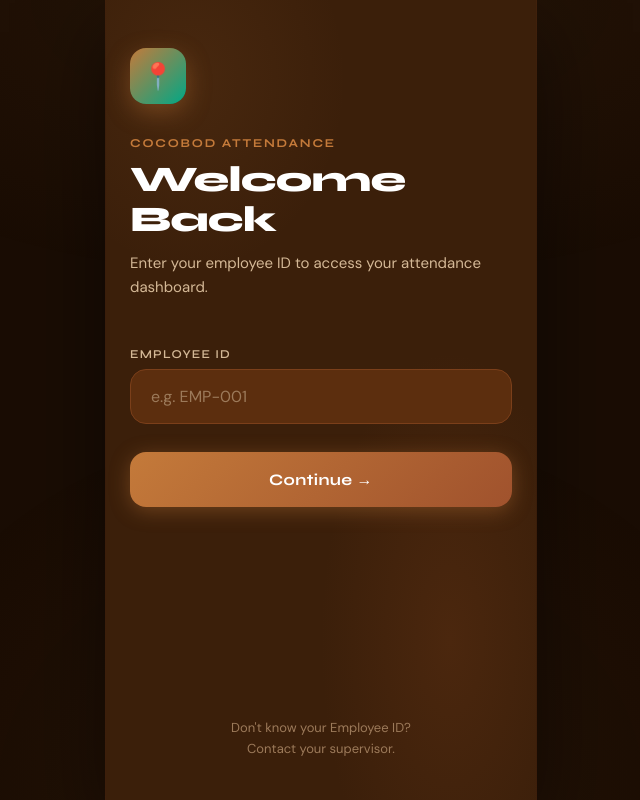
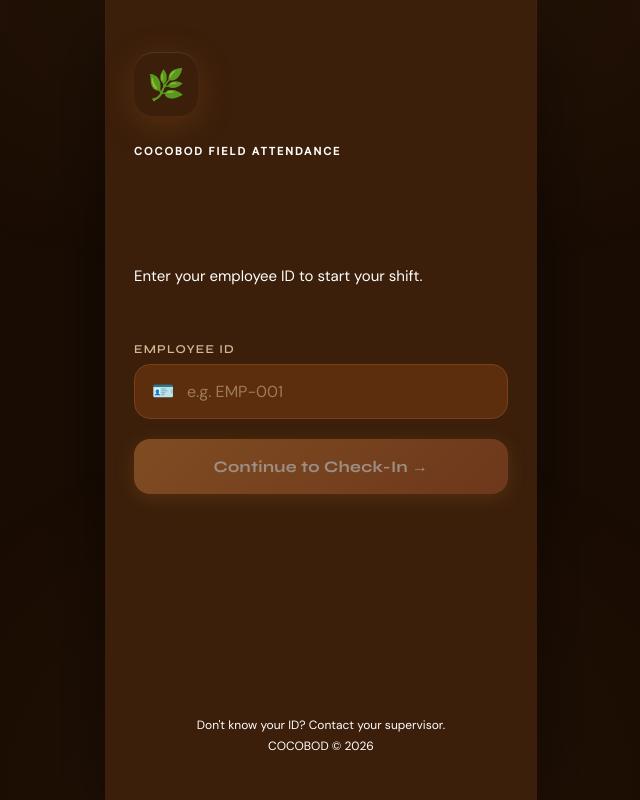
Before and after one commit to Ernesto11524/ched_field_attendance, a React (Vite) app in the folder frontend/worker-app/: page /login in a window 1280 px wide. Shown: the whole page, without its empty margins (319-959 px from the left). Built offline with nearby package versions, Linux system fonts and the light colour scheme; the HTML template or start-up script is replaced by a standard one.

Commit message:
No description

```diff
--- a/frontend/worker-app/src/pages/LoginPage.jsx
+++ b/frontend/worker-app/src/pages/LoginPage.jsx
@@ -1,141 +1,165 @@
 import { useState } from 'react';
 import { useNavigate } from 'react-router-dom';
 import { useAuth } from '../context/AuthContext';
+
+const BASE_URL = 'https://cocobod-backend-production.up.railway.app/api';
 
 export default function LoginPage() {
   const [employeeId, setEmployeeId] = useState('');
   const [loading, setLoading]       = useState(false);
   const [error, setError]           = useState('');
+  const [focused, setFocused]       = useState(false);
   const { login } = useAuth();
   const navigate  = useNavigate();
 
   async function handleSubmit(e) {
     e.preventDefault();
     if (!employeeId.trim()) return;
-
     setLoading(true);
     setError('');
-
     try {
-      const res = await fetch(`/api/workers/by-employee-id/${employeeId.trim().toUpperCase()}`);
+      const res  = await fetch(`${BASE_URL}/workers/by-employee-id/${employeeId.trim().toUpperCase()}`);
       const data = await res.json();
-
       if (!res.ok) throw new Error(data.error || 'Worker not found.');
-
-      // Store worker info — token will come after biometric auth
       login(data.worker, data.token || 'pending');
       navigate('/checkin');
     } catch (err) {
       setError(err.message);
-    } finally {
-      setLoading(false);
-    }
+    } finally { setLoading(false); }
   }
 
   return (
-    <div className="screen">
-      <div className="bg-mesh" />
+    <div className="screen" style={{ background: 'var(--b0)' }}>
+      {/* Noise */}
+      <div className="noise" />
+
+      {/* Floating orbs */}
+      <div className="orb orb-1" />
+      <div className="orb orb-2" />
+      <div className="orb orb-3" />
+
+      <div style={{
+        position: 'absolute', inset: 0, pointerEvents: 'none', zIndex: 0,
+        opacity: 0.04,
+        backgroundImage: `repeating-linear-gradient(45deg, var(--b5) 0px, var(--b5) 1px, transparent 1px, transparent 20px)`,
+      }} />
 
       <div className="content" style={{
-        flex: 1,
-        display: 'flex',
-        flexDirection: 'column',
-        padding: '48px 24px 40px',
+        flex: 1, display: 'flex', flexDirection: 'column',
+        padding: '52px 28px 44px',
       }}>
 
-        {/* Header */}
-        <div style={{ marginBottom: 48 }} className="animate-fadeUp">
+        {/* Logo area */}
+        <div className="animate-slideDown" style={{ marginBottom: 52 }}>
           <div style={{
-            width: 56,
-            height: 56,
-            borderRadius: '16px',
-            background: 'linear-gradient(135deg, var(--accent), #00A886)',
-            display: 'flex',
-            alignItems: 'center',
-            justifyContent: 'center',
-            fontSize: 26,
-            marginBottom: 32,
-            boxShadow: '0 8px 24px var(--accent-dim)',
+            width: 64, height: 64, borderRadius: '20px', marginBottom: 28,
+            background: 'linear-gradient(135deg, var(--b5), var(--b3))',
+            display: 'flex', alignItems: 'center', justifyContent: 'center',
+            fontSize: 30,
+            boxShadow: '0 8px 32px #8C4A1F60, inset 0 1px 0 rgba(255,255,255,0.1)',
+            animation: 'floatY 4s ease-in-out infinite',
+            position: 'relative',
           }}>
-            📍
+            🌿
+            <div style={{
+              position: 'absolute', inset: -4, borderRadius: 24,
+              border: '1px solid var(--b4)',
+              animation: 'pulseRing 3s ease-out infinite',
+            }} />
           </div>
 
           <p style={{
-            fontFamily: 'var(--font-display)',
-            fontSize: 12,
-            fontWeight: 700,
-            letterSpacing: '0.15em',
-            textTransform: 'uppercase',
-            color: 'var(--accent)',
-            marginBottom: 10,
+            fontFamily: 'var(--font-d)', fontSize: 11, fontWeight: 700,
+            letterSpacing: '0.18em', textTransform: 'uppercase',
+            color: 'var(--b6)', marginBottom: 10,
           }}>
-            COCOBOD Attendance
+            COCOBOD Field Attendance
           </p>
 
-          <h1 style={{ fontSize: 36, fontWeight: 800, lineHeight: 1.1, marginBottom: 12 }}>
-            Welcome<br />Back
+          <h1 style={{
+            fontSize: 40, fontWeight: 800, lineHeight: 1.05, marginBottom: 12,
+            background: 'linear-gradient(135deg, var(--b9), var(--b7) 60%, var(--b6))',
+            WebkitBackgroundClip: 'text', WebkitTextFillColor: 'transparent',
+          }}>
+            Good to see<br />you again.
           </h1>
 
-          <p style={{ color: 'var(--text-secondary)', fontSize: 15, lineHeight: 1.6 }}>
-            Enter your employee ID to access your attendance dashboard.
+          <p style={{ color: 'var(--b6)', fontSize: 15, lineHeight: 1.7 }}>
+            Enter your employee ID to start your shift.
           </p>
         </div>
 
         {/* Form */}
         <form onSubmit={handleSubmit} style={{ display: 'flex', flexDirection: 'column', gap: 20 }}>
-          <div className="input-group animate-fadeUp" style={{ animationDelay: '0.1s', opacity: 0 }}>
+          <div className="animate-fadeUp" style={{ animationDelay: '0.15s', opacity: 0 }}>
+            <div className="input-group">
               <label className="input-label">Employee ID</label>
+              <div style={{ position: 'relative' }}>
                 <input
                   className="input-field"
                   type="text"
                   placeholder="e.g. EMP-001"
                   value={employeeId}
                   onChange={e => setEmployeeId(e.target.value)}
+                  onFocus={() => setFocused(true)}
+                  onBlur={() => setFocused(false)}
                   autoCapitalize="characters"
                   autoComplete="off"
                   spellCheck={false}
+                  style={{
+                    paddingLeft: 52,
+                    boxShadow: focused ? '0 0 0 3px #B4683025' : 'none',
+                  }}
                 />
+                <span style={{
+                  position: 'absolute', left: 18, top: '50%',
+                  transform: `translateY(-50%) scale(${focused ? 1.15 : 1})`,
+                  fontSize: 18, transition: 'transform 0.2s',
+                }}>🪪</span>
+              </div>
+            </div>
           </div>
 
           {error && (
-            <div style={{
+            <div className="animate-scaleIn" style={{
               padding: '14px 16px',
-              background: '#FF5A5A15',
-              border: '1px solid #FF5A5A40',
-              borderRadius: 'var(--radius-md)',
-              color: 'var(--danger)',
-              fontSize: 14,
-              display: 'flex',
-              alignItems: 'center',
-              gap: 10,
+              background: 'linear-gradient(135deg, #C0392B15, #8B000010)',
+              border: '1px solid #C0392B40',
+              borderRadius: 14, color: '#EB5757', fontSize: 14,
+              display: 'flex', alignItems: 'center', gap: 10,
             }}>
-              <span>⚠️</span> {error}
+              <span style={{ fontSize: 18 }}>⚠️</span> {error}
             </div>
           )}
 
-          <button
-            className="btn btn-primary animate-fadeUp"
-            style={{ animationDelay: '0.2s', opacity: 0, marginTop: 8 }}
-            type="submit"
+          <div className="animate-fadeUp" style={{ animationDelay: '0.25s', opacity: 0 }}>
+            <div className="checkin-btn-wrap">
+              {!loading && employeeId.trim() && (
+                <>
+                  <div className="ring" />
+                  <div className="ring ring-2" />
+                </>
+              )}
+              <button className="btn btn-primary" type="submit"
                 disabled={loading || !employeeId.trim()}
-          >
-            {loading ? <span className="spinner" /> : null}
-            {loading ? 'Looking you up...' : 'Continue →'}
+                style={{ position: 'relative', zIndex: 1 }}>
+                {loading
+                  ? <><span className="spinner" /> Checking ID...</>
+                  : <>Continue to Check-In →</>
+                }
               </button>
+            </div>
+          </div>
         </form>
 
-        {/* Footer */}
-        <p style={{
-          marginTop: 'auto',
-          paddingTop: 40,
-          textAlign: 'center',
-          fontSize: 13,
-          color: 'var(--text-muted)',
-          lineHeight: 1.6,
-        }}>
-          Don't know your Employee ID?<br />
-          Contact your supervisor.
+        {/* Bottom */}
+        <div style={{ marginTop: 'auto', paddingTop: 48 }}>
+          <div className="divider" />
+          <p style={{ textAlign: 'center', fontSize: 12, color: 'var(--b4)', lineHeight: 1.7 }}>
+            Don't know your ID? Contact your supervisor.<br />
+            <span style={{ color: 'var(--b5)' }}>COCOBOD © {new Date().getFullYear()}</span>
           </p>
+        </div>
       </div>
     </div>
   );
```
Also changed, not shown: 1 other file (tests, documents, lock files or other folders). Lines whose indentation alone changed are shown as unchanged.
